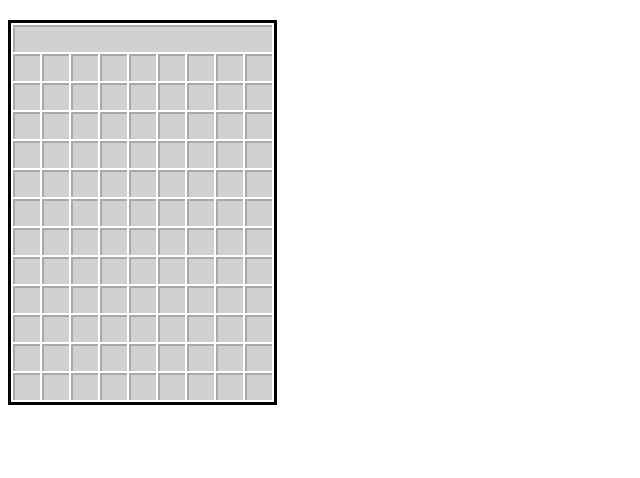
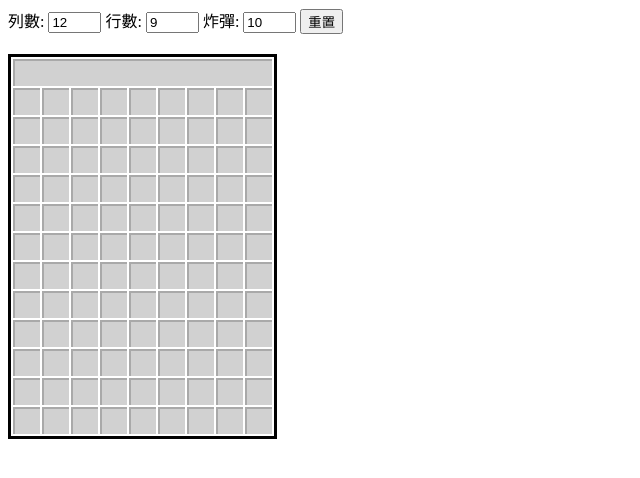
Before and after one commit to CodeOrc/js_Minesweeper, a plain HTML site: page js_Minesweeper/index.html in a window 1280 px wide. Shown: the whole page, without its empty margins (0-640 px from the left). Drawn offline with Linux system fonts and the light colour scheme.

Commit message:
update MineSweeper

```diff
--- a/js_Minesweeper/index.html
+++ b/js_Minesweeper/index.html
@@ -5,6 +5,10 @@
     <meta name="viewport" content="width=device-width, initial-scale=1.0" />
     <title>踩地雷</title>
     <style>
+      .setting {
+        width: 45px;
+      }
+
       table {
         border: 3px solid black;
         margin-top: 20px;
@@ -82,160 +86,97 @@
   </head>
 
   <body>
+    <label for="rowNum">列數: </label>
+    <input
+      class="setting"
+      type="number"
+      name="rowNum"
+      id="rowNum"
+      value="12"
+      max="30"
+      min="10"
+    />
+    <label for="rowNum">行數: </label
+    ><input
+      class="setting"
+      type="number"
+      name="colNum"
+      id="colNum"
+      value="9"
+      max="30"
+      min="10"
+    />
+    <label for="rowNum">炸彈: </label
+    ><input
+      class="setting"
+      type="number"
+      name="bombNum"
+      id="bombNum"
+      value="10"
+    />
+    <button id="resetBtn">重置</button>
     <table>
       <thead>
         <tr>
-          <th colspan="9"></th>
+          <th id="mainTh" colspan="9"></th>
         </tr>
       </thead>
-      <tbody>
-        <tr>
-          <td></td>
-          <td></td>
-          <td></td>
-          <td></td>
-          <td></td>
-          <td></td>
-          <td></td>
-          <td></td>
-          <td></td>
-        </tr>
-        <tr>
-          <td></td>
-          <td></td>
-          <td></td>
-          <td></td>
-          <td></td>
-          <td></td>
-          <td></td>
-          <td></td>
-          <td></td>
-        </tr>
-        <tr>
-          <td></td>
-          <td></td>
-          <td></td>
-          <td></td>
-          <td></td>
-          <td></td>
-          <td></td>
-          <td></td>
-          <td></td>
-        </tr>
-        <tr>
-          <td></td>
-          <td></td>
-          <td></td>
-          <td></td>
-          <td></td>
-          <td></td>
-          <td></td>
-          <td></td>
-          <td></td>
-        </tr>
-        <tr>
-          <td></td>
-          <td></td>
-          <td></td>
-          <td></td>
-          <td></td>
-          <td></td>
-          <td></td>
-          <td></td>
-          <td></td>
-        </tr>
-        <tr>
-          <td></td>
-          <td></td>
-          <td></td>
-          <td></td>
-          <td></td>
-          <td></td>
-          <td></td>
-          <td></td>
-          <td></td>
-        </tr>
-        <tr>
-          <td></td>
-          <td></td>
-          <td></td>
-          <td></td>
-          <td></td>
-          <td></td>
-          <td></td>
-          <td></td>
-          <td></td>
-        </tr>
-        <tr>
-          <td></td>
-          <td></td>
-          <td></td>
-          <td></td>
-          <td></td>
-          <td></td>
-          <td></td>
-          <td></td>
-          <td></td>
-        </tr>
-        <tr>
-          <td></td>
-          <td></td>
-          <td></td>
-          <td></td>
-          <td></td>
-          <td></td>
-          <td></td>
-          <td></td>
-          <td></td>
-        </tr>
-        <tr>
-          <td></td>
-          <td></td>
-          <td></td>
-          <td></td>
-          <td></td>
-          <td></td>
-          <td></td>
-          <td></td>
-          <td></td>
-        </tr>
-        <tr>
-          <td></td>
-          <td></td>
-          <td></td>
-          <td></td>
-          <td></td>
-          <td></td>
-          <td></td>
-          <td></td>
-          <td></td>
-        </tr>
-        <tr>
-          <td></td>
-          <td></td>
-          <td></td>
-          <td></td>
-          <td></td>
-          <td></td>
-          <td></td>
-          <td></td>
-          <td></td>
-        </tr>
-      </tbody>
+      <tbody id="tBody"></tbody>
     </table>
 
     <script>
-      let tds = document.querySelectorAll("td");
-      for (let td of tds) {
-        td.addEventListener("click", open);
-        td.addEventListener("mousedown", (e) => {
-          setFlag(e);
-        });
-      }
+      let row = 12;
+      let column = 9;
+      let bombs = 10;
+      let resetBtn = document.querySelector("#resetBtn");
+      let tbody = document.querySelector("#tBody");
+      resetBtn.addEventListener("click", createTable);
       document.querySelector("table").addEventListener("contextmenu", (e) => {
         e.preventDefault();
       });
 
+      //-------產生table-------
+      function createTable() {
+        row = document.querySelector("#rowNum").value;
+        column = document.querySelector("#colNum").value;
+        bombs = document.querySelector("#bombNum").value;
+
+        if (bombs > Math.floor(row * column * 0.7)) {
+          document.querySelector("#bombNum").value = Math.floor(
+            row * column * 0.7
+          );
+          alert("炸彈數設置超過上限");
+          return;
+        } else if (row > 30 || row < 10) {
+          alert("列數設置超出範圍");
+          return;
+        } else if (column > 30 || column < 9) {
+          alert("欄數設置超出範圍");
+          return;
+        }
+
+        document.querySelector("#mainTh").colSpan = column;
+        tbody.innerHTML = "";
+        for (let i = 0; i < row; i++) {
+          let tr = document.createElement("tr");
+          for (let j = 0; j < column; j++) {
+            const td = document.createElement("td");
+            tr.append(td);
+          }
+          tbody.append(tr);
+        }
+        createBomb(row, column, bombs);
+        fillNumber();
+        changeNumColor();
+        let tds = document.querySelectorAll("td");
+        for (let td of tds) {
+          td.addEventListener("click", open);
+          td.addEventListener("mousedown", setFlag);
+        }
+      }
+      createTable();
+
+      //-------輔助產生陣列，挑隨機數字用-------
       function createArr(row, column) {
         let arr = [];
         for (i = 0; i < row * column; i++) {
@@ -243,9 +184,7 @@
         }
         return arr;
       }
-
-      function createTable(row, column) {}
-
+      //-------產生隨機bomb-------
       function createBomb(row, column, bomb) {
         let arr = createArr(row, column);
         let total = row * column;
@@ -259,16 +198,16 @@
           arr.splice(random, 1);
         }
       }
-      createBomb(12, 9, 10);
 
+      //-------在bomb周圍填數目-------
       function fillNumber() {
         let bombs = document.querySelectorAll(".bomb");
-        console.log(
-          Array.prototype.indexOf.call(
-            bombs[0].parentElement.children,
-            bombs[0]
-          )
-        );
+        // console.log(
+        //   Array.prototype.indexOf.call(
+        //     bombs[0].parentElement.children,
+        //     bombs[0]
+        //   )
+        // );
         for (bomb of bombs) {
           bomb.innerHTML = "★";
           allElements = get_8_Elements(bomb);
@@ -285,8 +224,8 @@
           }
         }
       }
-      fillNumber();
 
+      //-------依不同數字給予顏色-------
       function changeNumColor() {
         let nums = document.getElementsByClassName("number");
         for (num of nums) {
@@ -318,8 +257,8 @@
           }
         }
       }
-      changeNumColor();
 
+      //-------用以回傳觸發點擊事件元素，周圍八個元素，以利後續檢驗-------
       function get_8_Elements(e) {
         let i = Array.prototype.indexOf.call(e.parentElement.children, e);
         let pfp =
@@ -354,18 +293,22 @@
         return [pfp, pf, pfn, p, n, nfp, nf, nfn];
       }
 
+      //-------翻開判斷-------
       function open() {
         this.classList.add("open");
         this.removeEventListener("click", open);
-        console.log(this.classList);
+        this.removeEventListener("mousedown", setFlag);
+        //console.log(this.classList);
         if (this.classList.contains("bomb")) {
           let bombs = document.querySelectorAll(".bomb");
           for (let bomb of bombs) {
             bomb.classList.add("explosion");
             bomb.classList.add("open");
           }
+          let tds = document.querySelectorAll("td");
           for (let td of tds) {
             td.removeEventListener("click", open);
+            td.removeEventListener("mousedown", setFlag);
           }
           alert("你輸了");
           return;
@@ -373,16 +316,22 @@
         } else {
           let eles = get_8_Elements(this);
           for (let ele of eles) {
-            if (ele != null && !ele.classList.contains("bomb")) {
+            if (
+              ele != null &&
+              !ele.classList.contains("bomb") &&
+              !ele.classList.contains("open")
+            ) {
               ele.click();
             }
           }
         }
-        WinOrNot(12, 9, 10);
+        WinOrNot(row, column, bombs);
       }
 
+      //-------設置旗子-------
       function setFlag(event) {
         let ele = event.target;
+        //-------mousedown事件的button為2 → 右鍵點擊-------
         if (event.button == 2) {
           if (ele.classList.contains("flag")) {
             ele.classList.remove("flag");
@@ -393,12 +342,15 @@
           }
         }
       }
+
+      //-------判斷是否結束
       function WinOrNot(row, column, bomb) {
         if (document.querySelectorAll(".open").length == row * column - bomb) {
           let bombs = document.querySelectorAll(".bomb");
           for (let bomb of bombs) {
             bomb.classList.add("flag");
             bomb.removeEventListener("click", open);
+            bomb.removeEventListener("mousedown", setFlag);
           }
           alert("成功拆雷!!!");
         }
```
